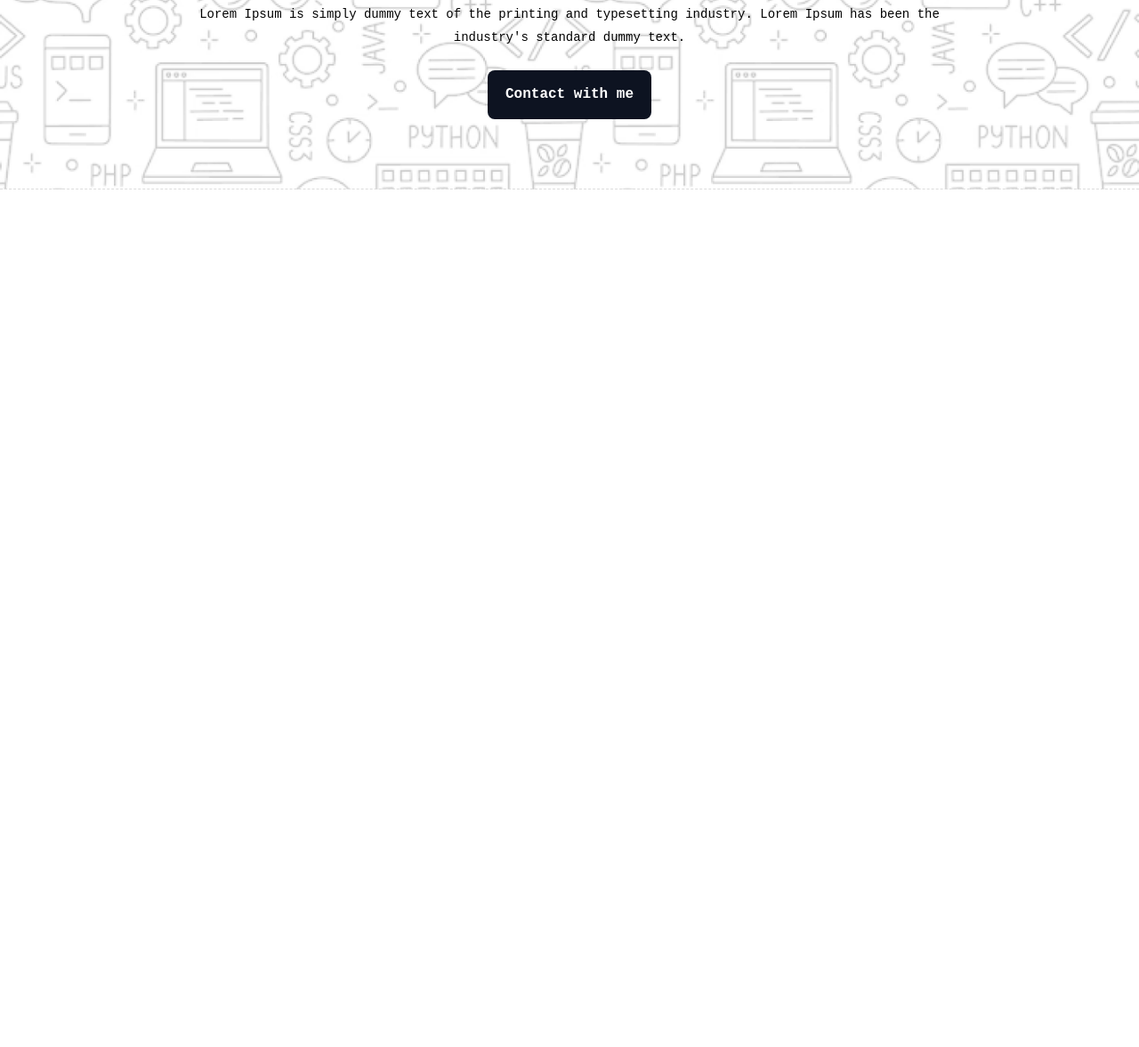
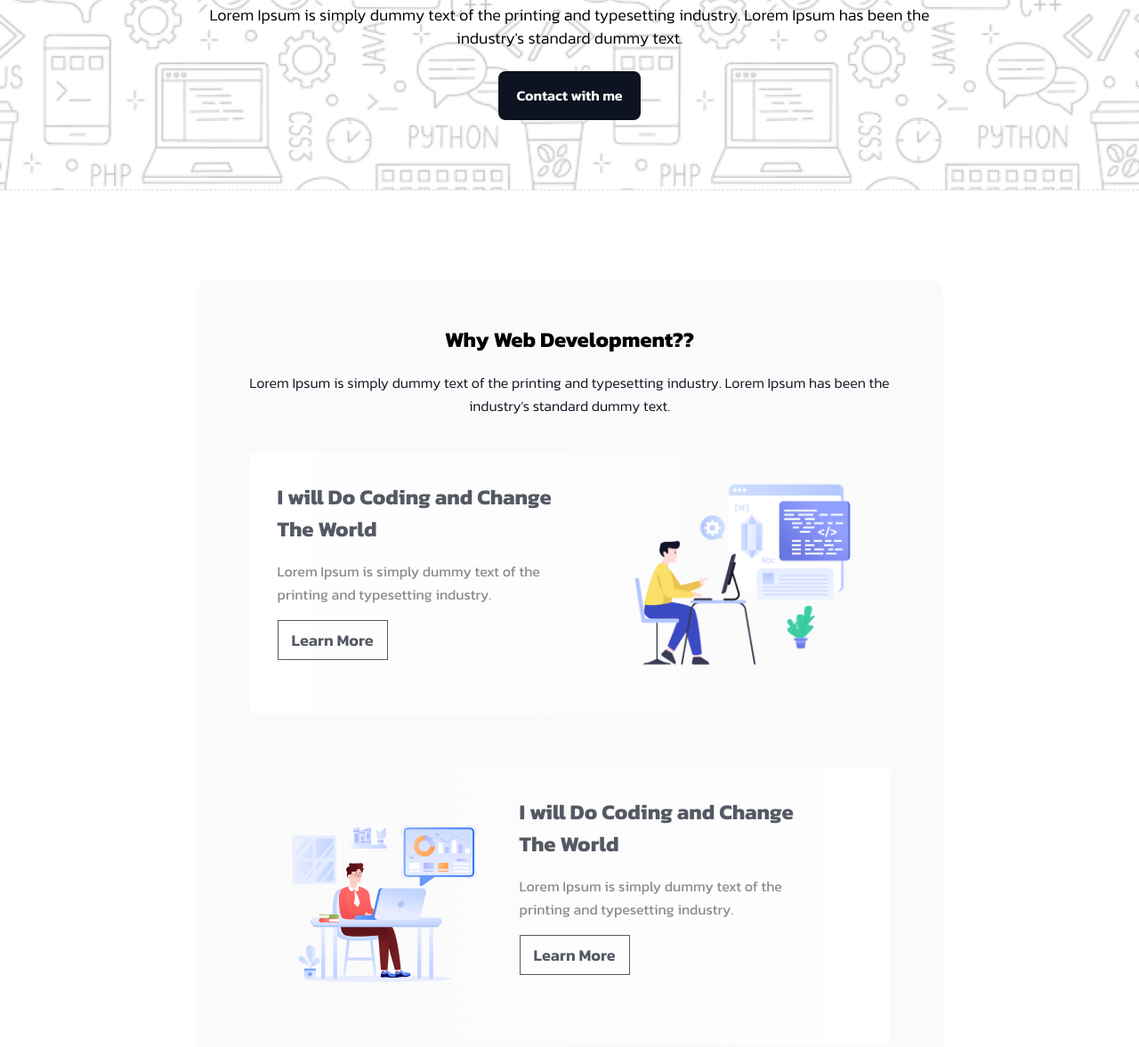
Before and after one commit to abdullahjim29/batch-10-a1, a plain HTML site: page index.html in a window 1280 px wide. Shown: the part 484-1661 px from the top of the page at 89% size. Before the commit the page ends 800 px from the top, so only its background shows below. Drawn offline with Linux system fonts and the light colour scheme; a web font is replaced by a local one.

Commit message:
development section completed

```diff
--- a/index.html
+++ b/index.html
@@ -34,7 +34,45 @@
     </header>
 
     <main>
+        <!-- development -->
+        <section class="development-section-container">
+            <div class="development-heading">
+                <h1>Why Web Development??</h1>
+                <p>Lorem Ipsum is simply dummy text of the printing and typesetting industry. Lorem Ipsum has been the industry's standard dummy text.</p>
+            </div>
+            <div class="development-1">
+                <div class="text">
+                    <h3>I will Do Coding and Change The World</h3>
+                    <p>Lorem Ipsum is simply dummy text of the printing and typesetting industry.</p>
+                    <button>Learn More</button>
+                </div>
+                <div class="image">
+                    <img src="../batch-10-a1/assets/Layer_1.png" alt="">
+                </div>
+            </div>
 
+            <div class="development-2">
+                <div class="image">
+                    <img src="../batch-10-a1/assets/Group 3.png" alt="">
+                </div>
+                <div class="text">
+                    <h3>I will Do Coding and Change The World</h3>
+                    <p>Lorem Ipsum is simply dummy text of the printing and typesetting industry.</p>
+                    <button>Learn More</button>
+                </div>
+            </div>
+
+            <div class="development-3">
+                <div class="text">
+                    <h3>I will Do Coding and Change The World</h3>
+                    <p>Lorem Ipsum is simply dummy text of the printing and typesetting industry.</p>
+                    <button>Learn More</button>
+                </div>
+                <div class="image">
+                    <img src="../batch-10-a1/assets/Group 4.png" alt="">
+                </div>
+            </div>
+        </section>
     </main>
 
     <footer>
--- a/styles/batch10a1.css
+++ b/styles/batch10a1.css
@@ -1,13 +1,29 @@
 /* google font added */
-@import url("https://fonts.googleapis.com/css2?family=Azeret+Mono:ital,wght@0,100..900;1,100..900&display=swap");
+
+@import url("https://fonts.googleapis.com/css2?family=Kanit:ital,wght@0,100;0,200;0,300;0,400;0,500;0,600;0,700;0,800;0,900;1,100;1,200;1,300;1,400;1,500;1,600;1,700;1,800;1,900&display=swap");
 
 * {
   margin: 0;
   padding: 0;
   box-sizing: border-box;
-  font-family: "Azeret Mono", monospace;
+  font-family: "Kanit", sans-serif;
 }
 
+/* shared style */
+
+.development-section-container .development-1,
+.development-3 {
+  display: flex;
+  margin-bottom: 60px;
+  justify-content: space-between;
+  gap: 90px;
+}
+
+.development-2 {
+  display: flex;
+  gap: 32px;
+  margin-bottom: 60px;
+}
 /* nav related style */
 .nav-container {
   width: 78%;
@@ -70,15 +86,15 @@
   line-height: 48px;
   letter-spacing: 0%;
   text-align: center;
-  font-size: 33px;
+  font-size: 40px;
 }
 
 .banner-container .content-container .content p {
-  font-weight: 400;
+  font-weight: 300;
   line-height: 26px;
   letter-spacing: 0%;
   text-align: center;
-  font-size: 14px;
+  font-size: 18px;
 }
 
 .banner-container .content-container .content button {
@@ -93,3 +109,100 @@
   border-radius: 8px;
   border: none;
 }
+
+/* development */
+
+.development-section-container {
+  width: 65.69%;
+  max-width: 946px;
+  margin: 0 auto;
+  border-radius: 16px;
+  background: rgba(13, 19, 33, 0.02);
+  padding: 50px 60px;
+  margin-bottom: 90px;
+}
+
+.development-section-container .development-heading {
+  margin-bottom: 40px;
+  text-align: center;
+}
+
+.development-section-container .development-heading p {
+  margin-top: 18px;
+  color: rgb(13, 19, 33);
+  font-size: 16px;
+  font-weight: 300;
+  line-height: 26px;
+  letter-spacing: 0%;
+  text-align: center;
+}
+
+.text p {
+  color: rgb(143, 139, 139);
+  font-size: 16px;
+  font-weight: 400;
+  line-height: 26px;
+  letter-spacing: 0%;
+  text-align: left;
+}
+
+.development-2 {
+  background: linear-gradient(
+    to left,
+    rgb(255, 255, 255),
+    rgba(255, 255, 255, 0) 100%
+  );
+  padding: 32px;
+  border-radius: 8px;
+}
+
+.development-1,
+.development-3 {
+  background: linear-gradient(
+    to right,
+    rgb(255, 255, 255),
+    rgba(255, 255, 255, 0) 100%
+  );
+  padding: 32px;
+  border-radius: 8px;
+}
+
+.image img {
+  width: 100%;
+  max-width: 260px;
+}
+
+.text {
+  width: 65%;
+  max-width: 310px;
+}
+
+.development-1 h3,
+.development-2 h3,
+.development-3 h3 {
+  color: rgba(13, 19, 33, 0.7);
+  font-size: 24px;
+  font-weight: 700;
+  line-height: 36px;
+  letter-spacing: 0%;
+  text-align: left;
+}
+
+.development-1 .text *,
+.development-2 .text *,
+.development-3 .text * {
+  margin-bottom: 16px;
+}
+
+.text button {
+  border: 1px solid rgb(13, 19, 33);
+  opacity: 0.7;
+  padding: 10px 15px;
+  background-color: white;
+  color: rgb(13, 19, 33);
+  font-size: 18px;
+  font-weight: 600;
+  line-height: 23px;
+  letter-spacing: 0%;
+  text-align: center;
+}
```
